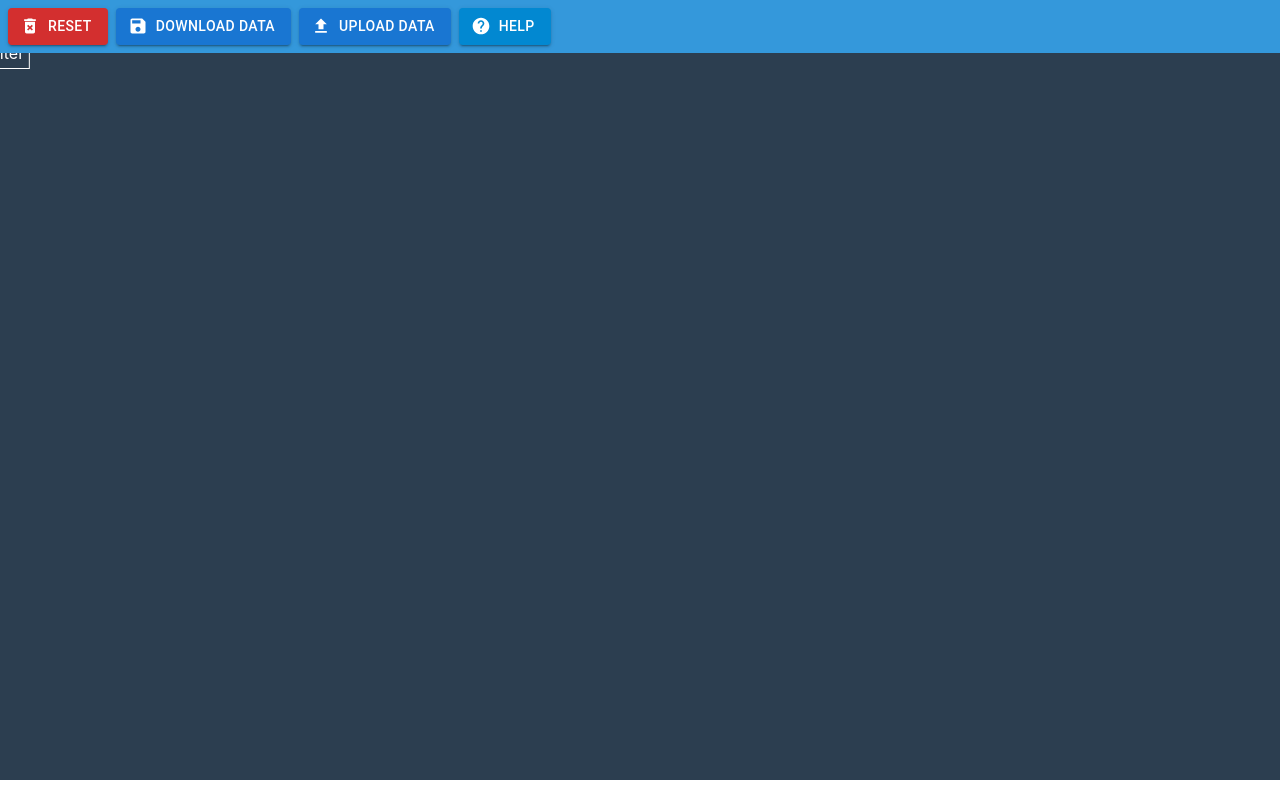
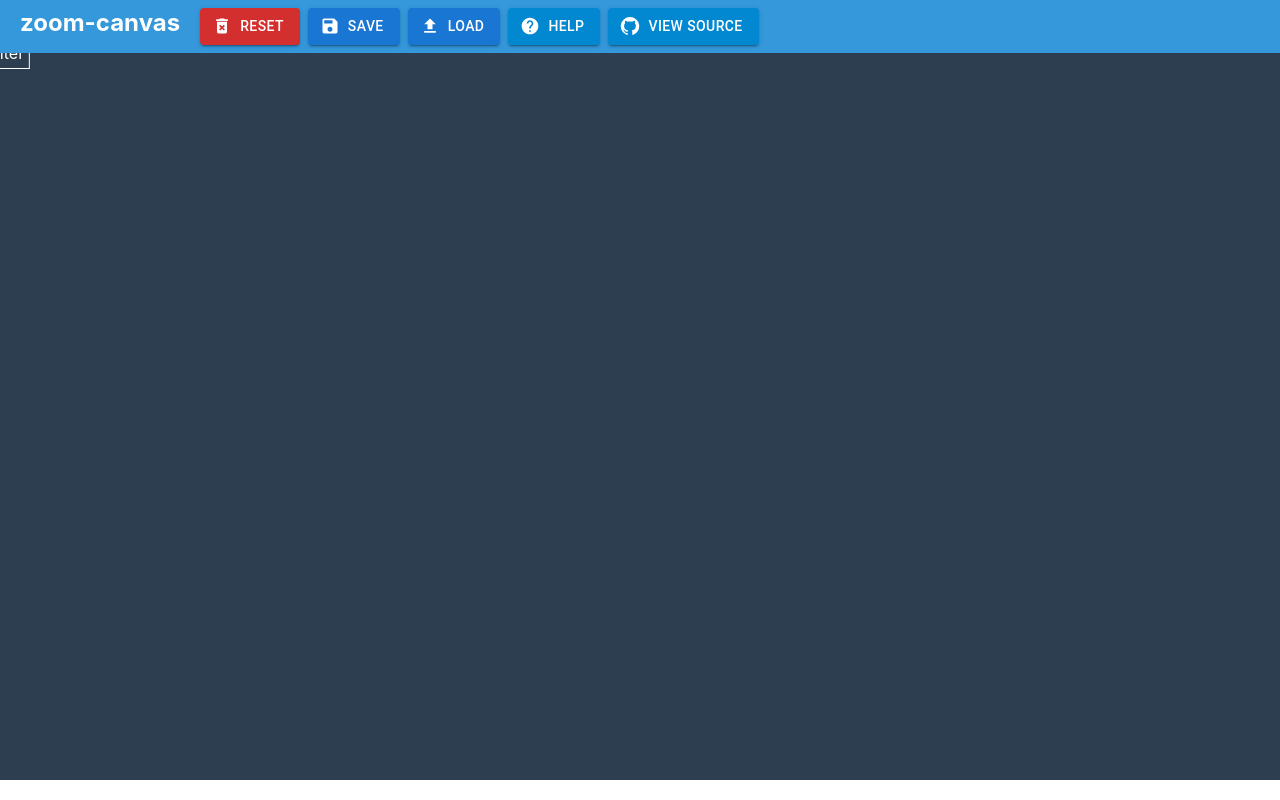
Before and after one commit to lunafutures/zoom-canvas, a React (Create React App) app: page / in a window 1280 px wide. Built offline with nearby package versions, Linux system fonts and the light colour scheme.

Commit message:
Add title to header

```diff
--- a/src/App.scss
+++ b/src/App.scss
@@ -21,8 +21,12 @@
     justify-content: flex-start;
     padding: 0 4px;
 
-    button {
+    > * {
       margin: 8px 4px;
+    }
+
+    .title {
+      margin: 8px 16px;
     }
   }
 
--- a/src/header-toolbar-component.tsx
+++ b/src/header-toolbar-component.tsx
@@ -3,6 +3,7 @@ import SaveIcon from "@mui/icons-material/Save";
 import UploadIcon from "@mui/icons-material/Upload";
 import HelpIcon from "@mui/icons-material/Help";
 import DeleteForeverIcon from "@mui/icons-material/DeleteForever";
+import GitHubIcon from "@mui/icons-material/GitHub";
 import { NoteReducerAction } from "./note-reducer";
 
 interface HeaderToolbarComponentProps {
@@ -13,6 +14,7 @@ export function HeaderToolbarComponent({
 }: HeaderToolbarComponentProps) {
   return (
     <div className="app-header">
+      <h2 className="title">zoom-canvas</h2>
       <Button
         variant="contained"
         color="error"
@@ -22,14 +24,17 @@ export function HeaderToolbarComponent({
         Reset
       </Button>
       <Button variant="contained" color="primary" startIcon={<SaveIcon />}>
-        Download Data
+        Save
       </Button>
       <Button variant="contained" color="primary" startIcon={<UploadIcon />}>
-        Upload Data
+        Load
       </Button>
       <Button variant="contained" color="info" startIcon={<HelpIcon />}>
         Help
       </Button>
+      <Button variant="contained" color="info" startIcon={<GitHubIcon />}>
+        View Source
+      </Button>
     </div>
   );
 }
```
